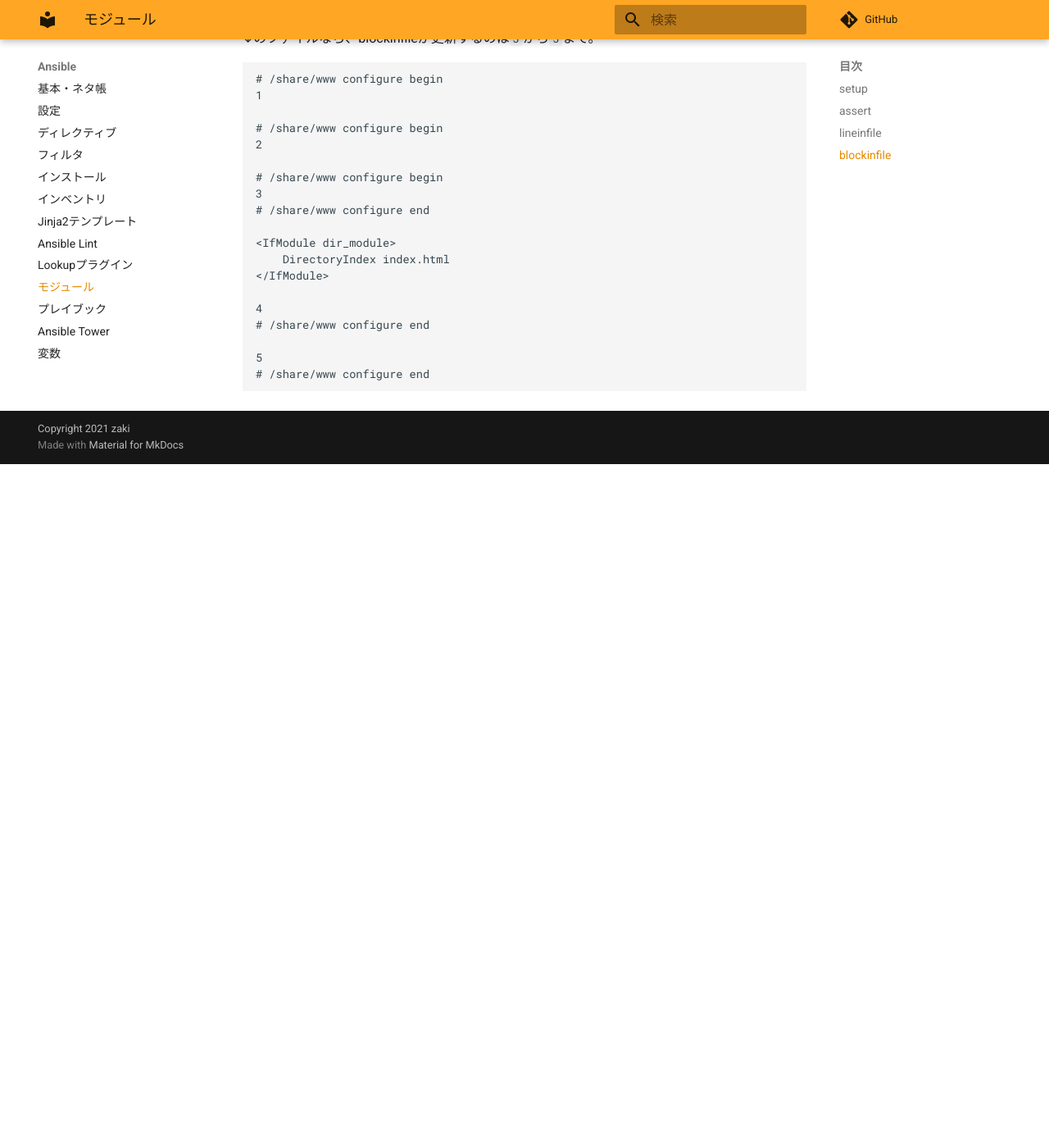
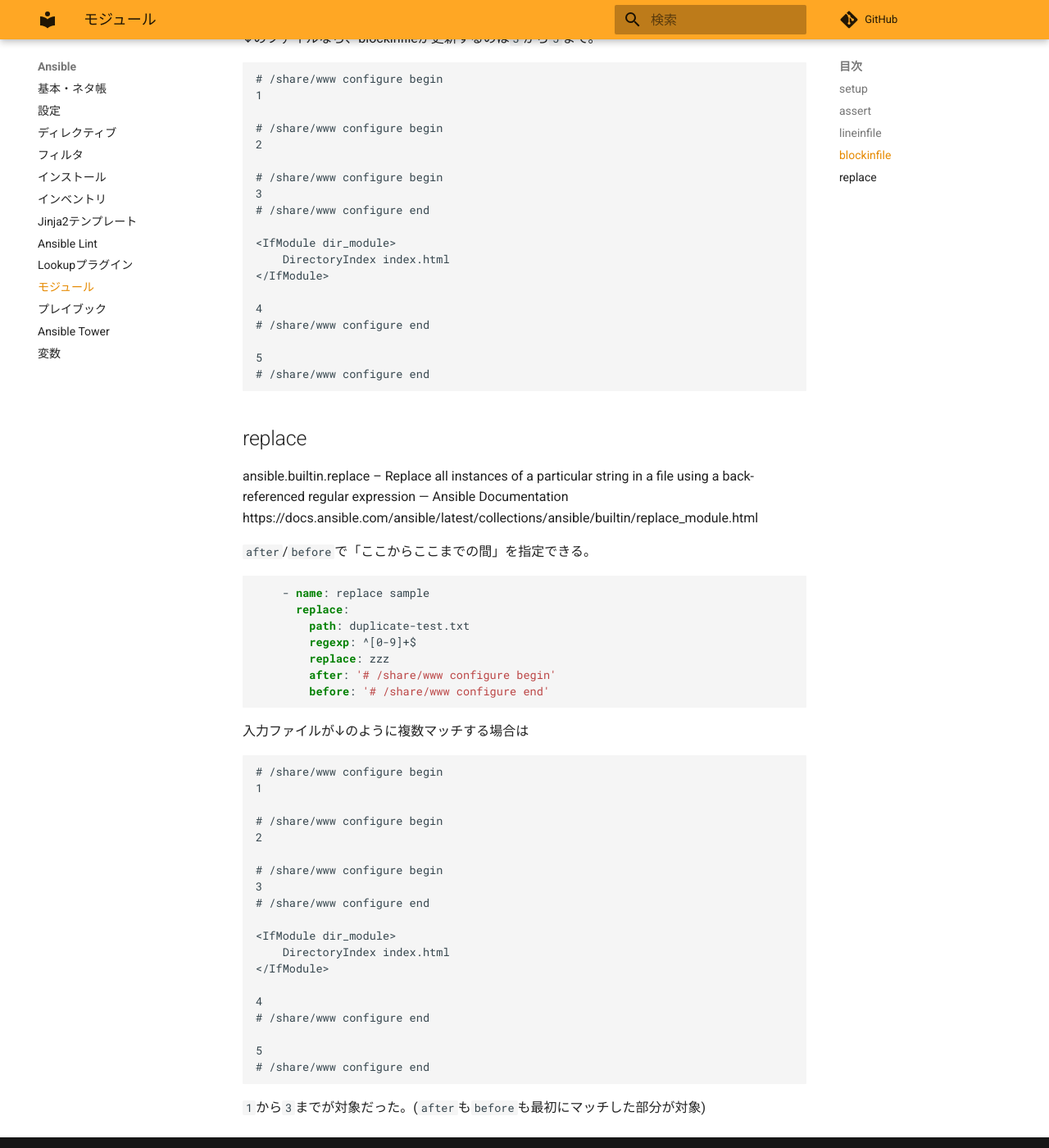
Before and after one commit to zaki-lknr/docs, an MkDocs documentation site: the page built from docs/Ansible/module.md, in a window 1280 px wide and 1400 px high, scrolled down 2776 px. Shown: the whole window at 82% size. Built offline with MkDocs 1.6.1 and Material for MkDocs 9.7.7, drawn with Linux system fonts in a browser that asks for light colours; comment, search, counter and statistics services are not loaded; before the commit the page ends 3342 px from its top, so only the background shows below that.

Commit message:
add: ansible/module: replaceのafter/beforeの複数マッチ

````diff
--- a/docs/Ansible/module.md
+++ b/docs/Ansible/module.md
@@ -145,3 +145,46 @@ __最初に__ マッチする行を対象にする場合は`firstmatch: true`を
 5
 # /share/www configure end
 ```
+
+## replace
+
+ansible.builtin.replace – Replace all instances of a particular string in a file using a back-referenced regular expression — Ansible Documentation
+https://docs.ansible.com/ansible/latest/collections/ansible/builtin/replace_module.html
+
+`after`/`before`で「ここからここまでの間」を指定できる。
+
+```yaml
+    - name: replace sample
+      replace:
+        path: duplicate-test.txt
+        regexp: ^[0-9]+$
+        replace: zzz
+        after: '# /share/www configure begin'
+        before: '# /share/www configure end'
+```
+
+入力ファイルが↓のように複数マッチする場合は
+
+```text
+# /share/www configure begin
+1
+
+# /share/www configure begin
+2
+
+# /share/www configure begin
+3
+# /share/www configure end
+
+<IfModule dir_module>
+    DirectoryIndex index.html
+</IfModule>
+
+4
+# /share/www configure end
+
+5
+# /share/www configure end
+```
+
+`1`から`3`までが対象だった。(`after`も`before`も最初にマッチした部分が対象)
````
